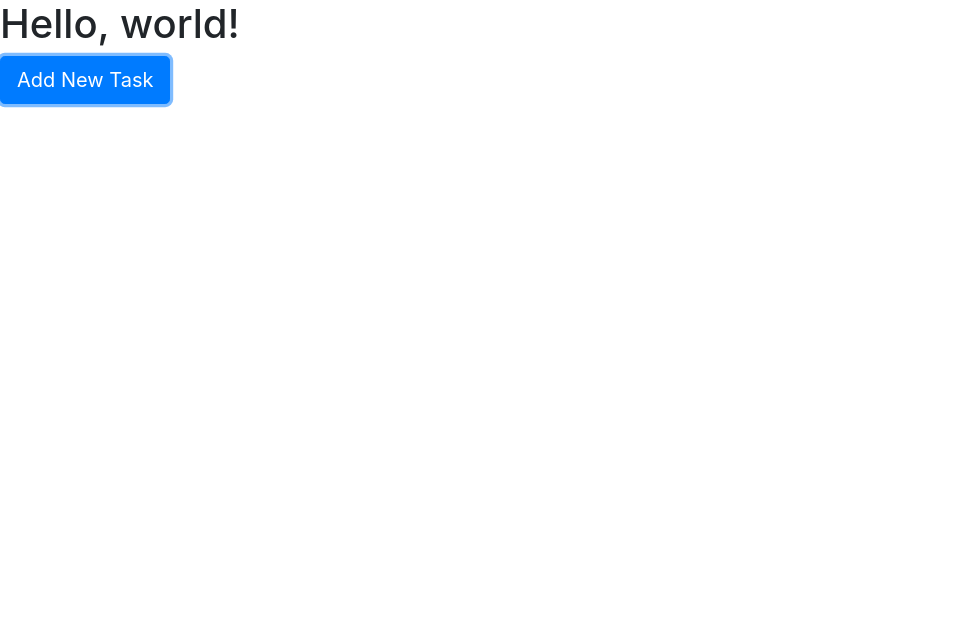
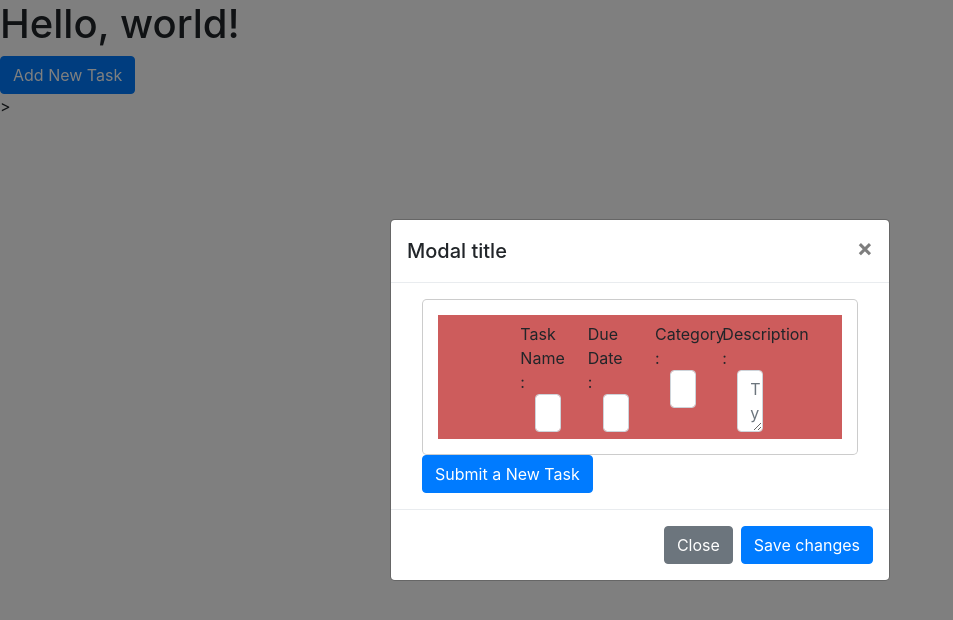
Before and after one commit to UnknownPanthers/UnknownPanthers, a website: page src/index.html in a window 1280 px wide. Both pictures are taken after a click on the button "Add New Task". Shown: the whole page, without its empty margins (0-953 px from the left). Drawn offline with nearby package versions, Linux system fonts and the light colour scheme; files that its build step writes are made by us from their sources.

Commit message:
Form made and columns seperated from form

```diff
--- a/src/index.html
+++ b/src/index.html
@@ -14,9 +14,35 @@
   <body>
     <h1>Hello, world!</h1>
     <div id = 'addTask'></div>
+    <!-- Button trigger modal -->
+<button type="button" class="btn btn-primary" data-toggle="modal" data-target="#ModalTarget">
+  Add New Task
+</button>
+<div class="container"></div>>
+<!-- Modal -->
+<div class="modal fade" id="ModalTarget" tabindex="-1" role="dialog" aria-labelledby="exampleModalCenterTitle" aria-hidden="true">
+  <div class="modal-dialog modal-dialog-centered" role="document">
+    <div class="modal-content">
+      <div class="modal-header">
+        <h5 class="modal-title" id="exampleModalLongTitle">Modal title</h5>
+        <button type="button" class="close" data-dismiss="modal" aria-label="Close">
+          <span aria-hidden="true">&times;</span>
+        </button>
+      </div>
+      <div class="modal-body">
+
+      </div>
+      <div class="modal-footer">
+        <button type="button" class="btn btn-secondary" data-dismiss="modal">Close</button>
+        <button type="button" class="btn btn-primary">Save changes</button>
+      </div>
+    </div>
+  </div>
+</div>
 
     <div class="column">
       <div class="row"></div>
+
     </div>
 
 
@@ -25,6 +51,6 @@
     <script src="https://code.jquery.com/jquery-3.3.1.slim.min.js" integrity="sha384-q8i/X+965DzO0rT7abK41JStQIAqVgRVzpbzo5smXKp4YfRvH+8abtTE1Pi6jizo" crossorigin="anonymous"></script>
     <script src="https://cdnjs.cloudflare.com/ajax/libs/popper.js/1.14.0/umd/popper.min.js" integrity="sha384-cs/chFZiN24E4KMATLdqdvsezGxaGsi4hLGOzlXwp5UZB1LY//20VyM2taTB4QvJ" crossorigin="anonymous"></script>
     <script src="https://stackpath.bootstrapcdn.com/bootstrap/4.1.0/js/bootstrap.min.js" integrity="sha384-uefMccjFJAIv6A+rW+L4AHf99KvxDjWSu1z9VI8SKNVmz4sk7buKt/6v9KI65qnm" crossorigin="anonymous"></script>
-    <script src="./bundle.min.js"></script>
+    <script src="./bundle.js"></script>
   </body>
 </html>
--- a/src/scripts/addTask.js
+++ b/src/scripts/addTask.js
@@ -1,10 +1,88 @@
+const container = document.querySelector("#addTask");
+
+// const addButton = document.createElement("button");
+// addButton.classList = "btn btn-primary btn-lg";
+// addButton.textContent = "Add New Task";
+// addButton.setAttribute("type", "button");
+// addButton.setAttribute("data-toggle", "modal");
+// addButton.setAttribute("data-target", "#ModalTarget");
+// container.appendChild(addButton);
 
 
 
-const container = document.querySelector("#addTask");
+const ModalButton = document.querySelector(".modal-body")
 
- const addButton= document.createElement("button");
- addButton.classList = "btn btn-primary btn-lg"
- addButton.textContent = "Add New Task"
- addButton.setAttribute("type","button");
- container.appendChild(addButton);
+
+
+
+
+// Form making and submition
+
+// Div that holds a form
+const containerDivForForm = document.createElement("div");
+containerDivForForm.classList = "container";
+
+// Form tag made
+const formTag = document.createElement("form")
+formTag.classList = "modal-content";
+
+containerDivForForm.appendChild(formTag)
+
+// Form group made inside of form
+const divForFormGroup = document.createElement("div");
+divForFormGroup.classList = "form-group row has-success";
+formTag.appendChild(divForFormGroup)
+
+// Factory funtion for input fields
+const form = (labelName, IdName, placeholderText, elementType) => {
+const labelForTaskName = document.createElement("label");
+labelForTaskName.setAttribute("for", IdName);
+labelForTaskName.textContent = labelName;
+labelForTaskName.classList = "col-sm-2 col-form-label";
+
+divForFormGroup.appendChild(labelForTaskName)
+
+const divForInput = document.createElement("div");
+divForInput.classList = "col-sm"
+
+labelForTaskName.appendChild(divForInput)
+
+const inputField = document.createElement(elementType)
+inputField.setAttribute("type", "text")
+inputField.setAttribute("id", IdName)
+inputField.setAttribute("placeholder", placeholderText)
+inputField.setAttribute("class", "form-control form-control-success");
+
+
+divForInput.appendChild(inputField);
+}
+ // Form Submit button created
+const formButtonSubmit = document.createElement("button")
+formButtonSubmit.classList = "btn btn-primary";
+formButtonSubmit.textContent = "Submit a New Task";
+formButtonSubmit.setAttribute("type", "submit");
+containerDivForForm.appendChild(formButtonSubmit)
+
+// Factory funnction called to make certain inputFields
+form("Task Name :", "TaskForm", "Add Task Name Here","input")
+form("Due Date : ", "DueDateForm", "Insert Due Date", "input")
+form("Category :", "CategoryForm", "Add a Category Label", "input")
+form("Description :", "DescriptionBox", "Type a Task Description", "textarea")
+container.appendChild(containerDivForForm)
+
+// Basic bootstrap format for form
+
+/* <div class="container">
+    <form>
+        <div class="form-group row has-success">
+            <label for="inputHorizontalSuccess" class="col-sm-2 col-form-label">Email</label>
+            <div class="col-sm-10">
+                <input type="email" class="form-control form-control-success" id="inputHorizontalSuccess" placeholder="name@example.com">
+           </div>
+        </div>
+    </form>
+</div> */
+
+// Submit button
+
+ModalButton.appendChild(containerDivForForm)
--- a/src/scripts/bootstrap.js
+++ b/src/scripts/bootstrap.js
@@ -1,16 +1,16 @@
-const container = document.querySelector(".row");
+const container = document.querySelector(".container");
 
 const build = (card) => {
-    const div2 = document.createElement("div");
-    const div3 = document.createElement("div");
+    const divTop = document.createElement("div");
     const div = document.createElement("div");
+    const divCard = document.createElement("div");
+    divTop.classList = "row"
     div.classList = "col-4";
-    div3.classList = "row"
     div.textContent = "look at me! I'm a div!";
-    div2.textContent = card;
-    div.appendChild(div3)
-    div3.appendChild(div2)
-    container.appendChild(div)
+    divCard.textContent = card;
+    div.appendChild(divCard)
+    divTop.appendChild(div)
+    container.appendChild(divTop)
     // container.appendChild(div2)
 }
 
```
